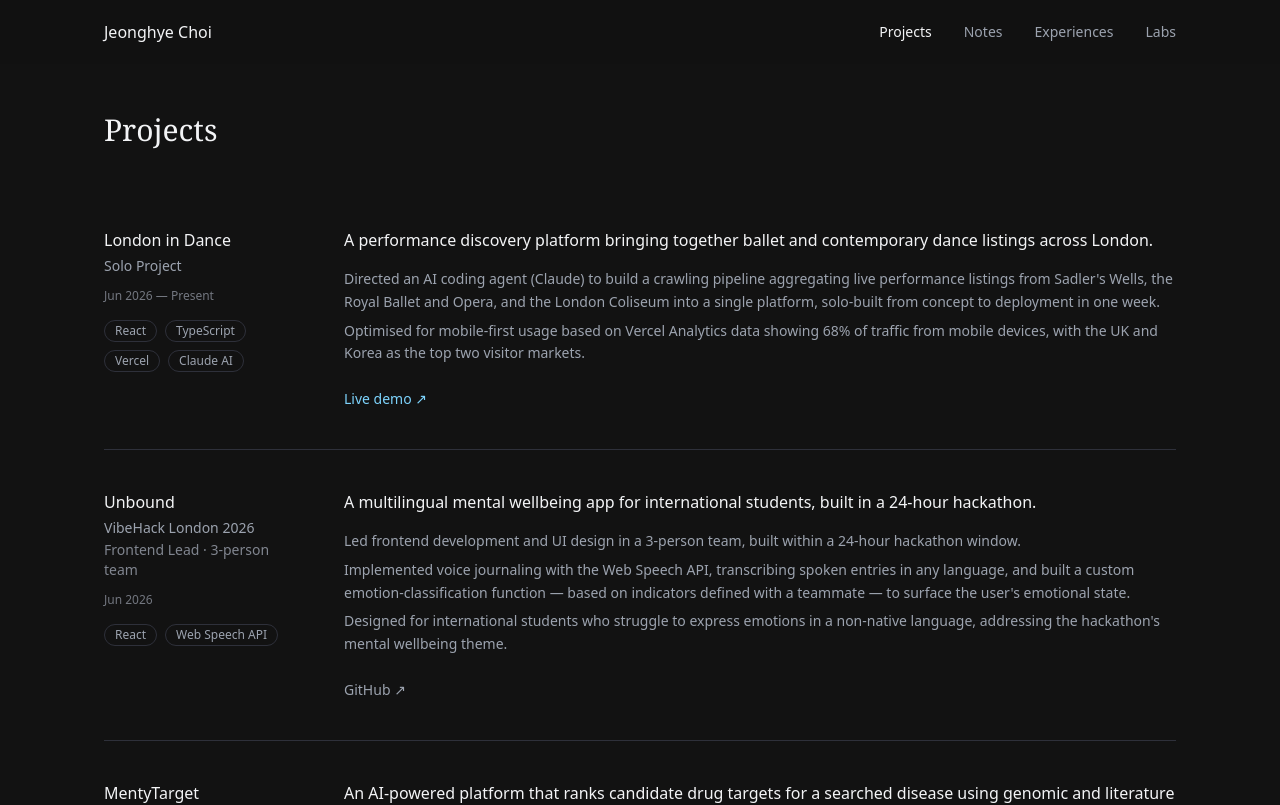
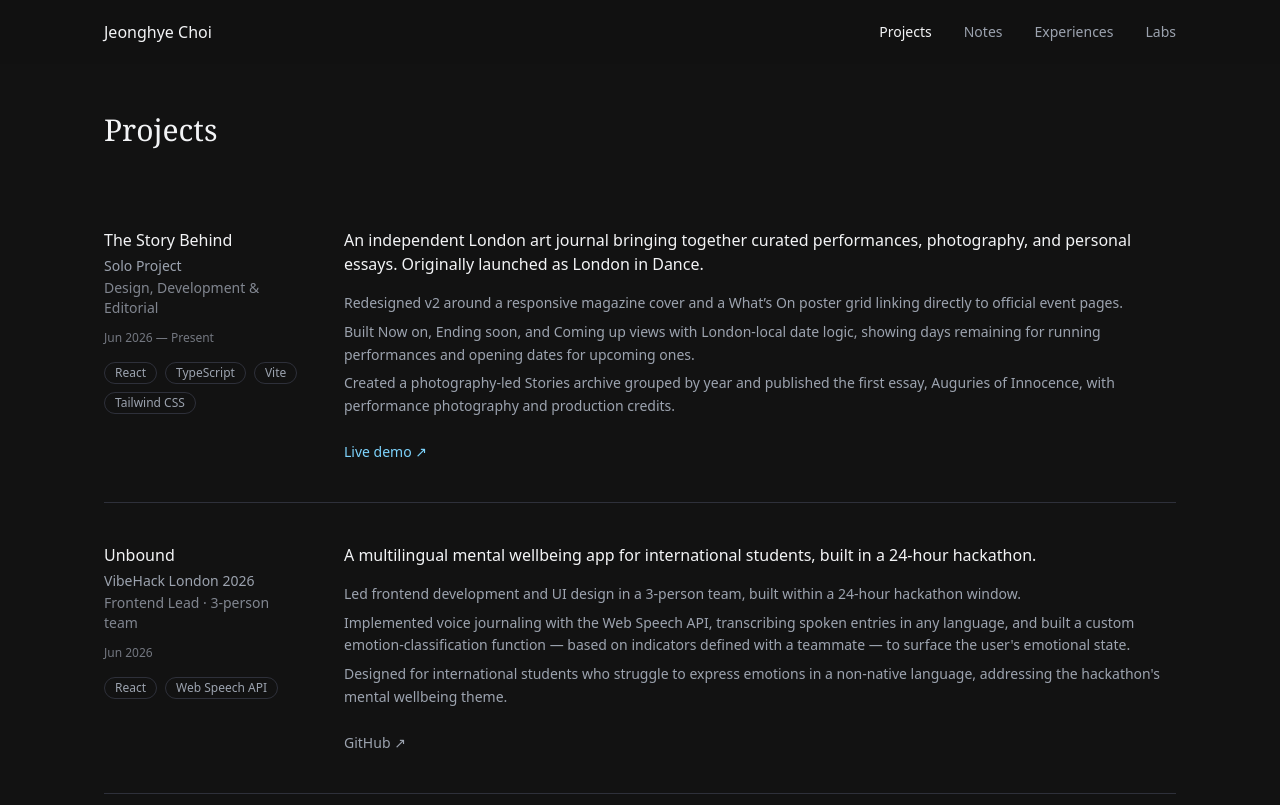
Before and after one commit to jeonghye-choi/portfolio, a React (Vite) app: page /projects in a window 1280 px wide. Shown: the top 805 px of the page. Built offline with nearby package versions, Linux system fonts and the light colour scheme.

Commit message:
docs: add updated project: the story behind

```diff
--- a/src/data/projects.ts
+++ b/src/data/projects.ts
@@ -14,18 +14,20 @@ export interface Project {
 
 export const projects: Project[] = [
   {
-    id: "london-in-dance",
-    title: "London in Dance",
+    id: "the-story-behind",
+    title: "The Story Behind",
     event: "Solo Project",
+    role: "Design, Development & Editorial",
     startDate: "2026-06",
     endDate: null,
-    techStack: ["React", "TypeScript", "Vercel", "Claude AI"],
-    liveUrl: "https://londonindance.jenchoi.dev",
+    techStack: ["React", "TypeScript", "Vite", "Tailwind CSS"],
+    liveUrl: "https://thestorybehind.jenchoi.dev/",
     description:
-      "A performance discovery platform bringing together ballet and contemporary dance listings across London.",
+      "An independent London art journal bringing together curated performances, photography, and personal essays. Originally launched as London in Dance.",
     bullets: [
-      "Directed an AI coding agent (Claude) to build a crawling pipeline aggregating live performance listings from Sadler's Wells, the Royal Ballet and Opera, and the London Coliseum into a single platform, solo-built from concept to deployment in one week.",
-      "Optimised for mobile-first usage based on Vercel Analytics data showing 68% of traffic from mobile devices, with the UK and Korea as the top two visitor markets.",
+      "Redesigned v2 around a responsive magazine cover and a What’s On poster grid linking directly to official event pages.",
+      "Built Now on, Ending soon, and Coming up views with London-local date logic, showing days remaining for running performances and opening dates for upcoming ones.",
+      "Created a photography-led Stories archive grouped by year and published the first essay, Auguries of Innocence, with performance photography and production credits.",
     ],
   },
   {
```
